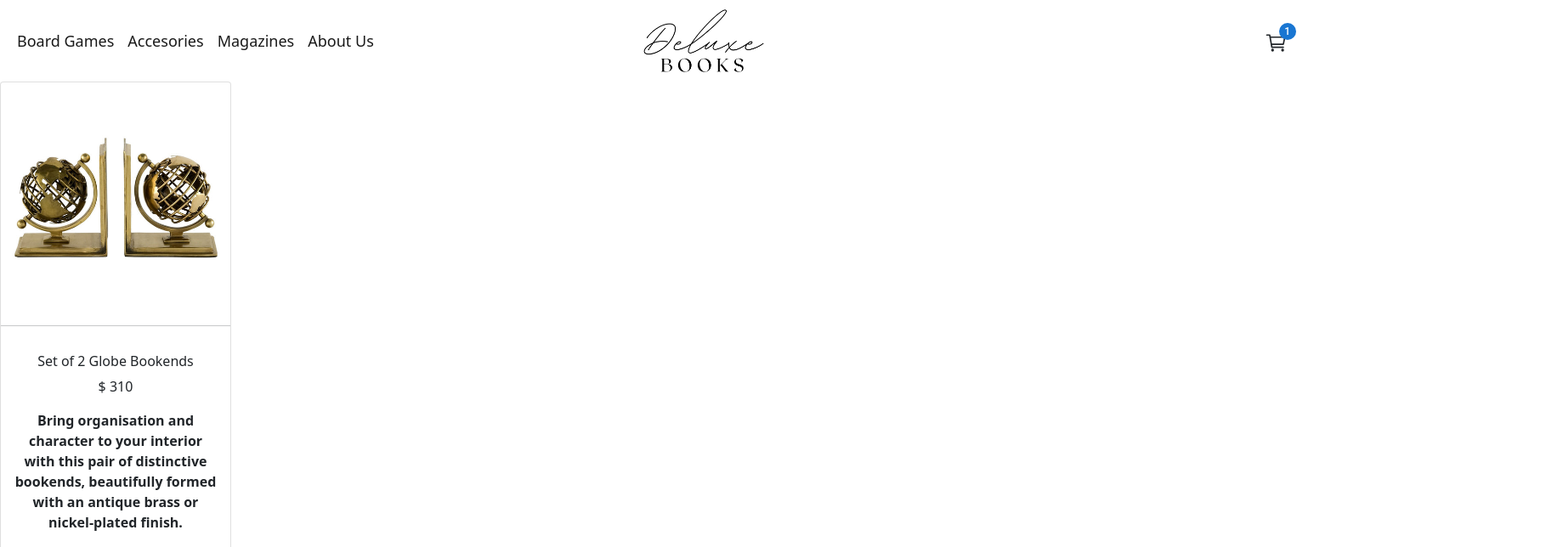
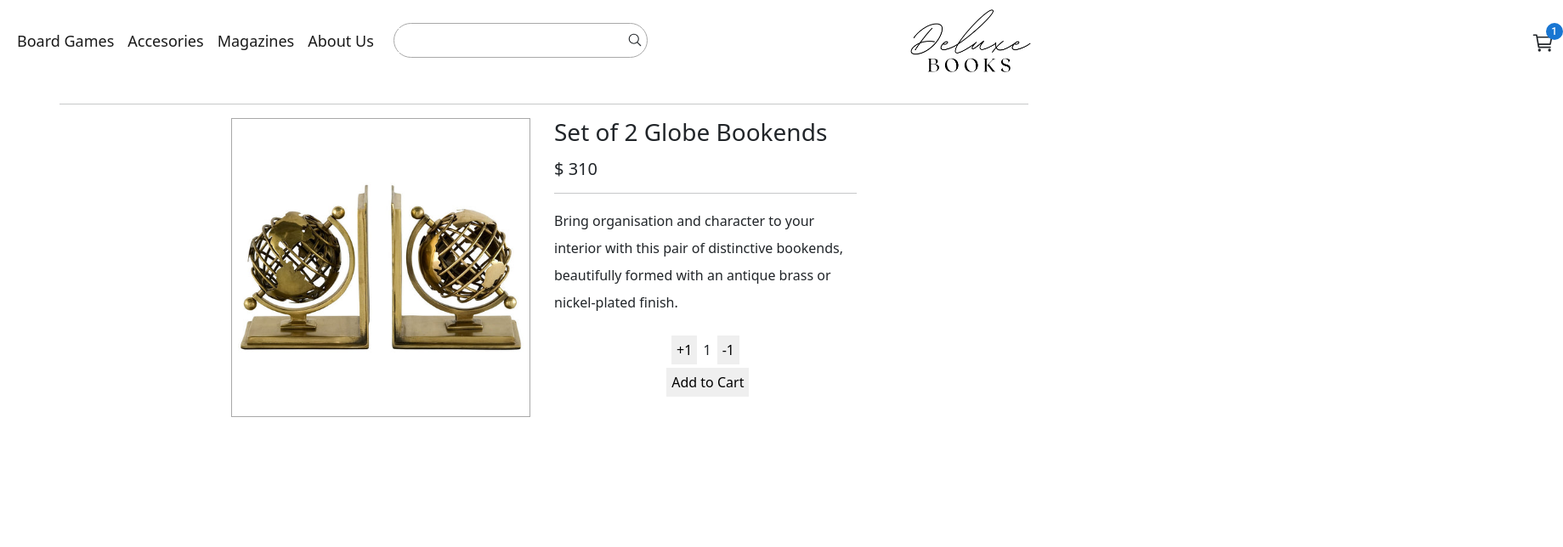
Before and after one commit to eugenia-villegas/luxury-bookstore, a React (Create React App) app: page /details/1 in a window 1280 px wide. Shown: the top 644 px of the page at 85% size, 1839 px wide, since content can reach past the window. Built offline with nearby package versions, Linux system fonts and the light colour scheme.

Commit message:
Estilo en el detalle del producto y comienzo del SearchForm

```diff
--- a/package.json
+++ b/package.json
@@ -16,6 +16,7 @@
     "react-icons": "^4.3.1",
     "react-router-dom": "^6.2.1",
     "react-scripts": "5.0.0",
+    "styled-components": "^5.3.3",
     "web-vitals": "^2.1.4"
   },
   "scripts": {
--- a/src/App.css
+++ b/src/App.css
@@ -62,3 +62,24 @@ nav {
     justify-content: space-around;
     padding: 0 5% 0 5%;
 }
+
+
+.detail-container {
+    padding-top: 2%;
+}
+
+.detail-img {
+    width: 22rem;
+    height: 22rem;
+    padding: 2%;
+    border: 1px solid #a8a8a8;
+}
+
+.detail-card-container h5 {
+    padding-top: 2%;
+}
+
+.detail-card-container p {
+    line-height: 2;
+    padding: 0 0 2% 0;
+}
--- a/src/components/ItemCount.js
+++ b/src/components/ItemCount.js
@@ -27,7 +27,7 @@ const ItemCount = (props) =>  {
                 <button onClick={decrement} className="counter-button">-1</button>
 
                 <br />
-                <button className="cart-add">Agregar al Carrito</button>
+                <button className="cart-add">Add to Cart</button>
             </p>
         </div>
         </>
--- a/src/components/ItemDetail.js
+++ b/src/components/ItemDetail.js
@@ -3,18 +3,20 @@ import ItemCount from './ItemCount.js';
 
 const ItemDetail = (props) => {
     return (
-        <div className="card h-100 item-card">
-            <img src={props.pictureUrl} class="card-img-top" alt={props.title} />
-            <hr/>
-            <div className="card-body text-center h-100">
-                <h6>{props.title}</h6>
-                <p className="card-price text-left">$ {props.price}</p>
-                <p className="fw-bold">{props.description}</p>
+        <div className="container detail-container">
+            <div className="row justify-content-md-center">
+                <hr></hr>
+                <div className="col-4">
+                <img className="detail-img" src={props.pictureUrl} alt={props.title} />
+                </div>
+                <div className="col-4 detail-card-container">
+                    <h3>{props.title}</h3>
+                    <h5>$ {props.price}</h5>
+                    <hr></hr>
+                    <p>{props.description}</p>
+                    <ItemCount />
+                </div>
             </div>
-            <div className="card-body text-right h-100">
-                <h6>$ {props.price}</h6>
-            </div>
-            <ItemCount />
         </div>
     )
 }
--- a/src/components/NavBar.js
+++ b/src/components/NavBar.js
@@ -2,7 +2,7 @@ import 'bootstrap/dist/css/bootstrap.min.css';
 import Logo from '../img/Deluxe.png';
 import Carrito from '../components/CartWidget';
 import { Link } from 'react-router-dom'
-
+import SearchForm from "../components/SearchForm.js";
 
 const Navbar = () => {
     return (
@@ -26,11 +26,13 @@ const Navbar = () => {
                     <li className="nav-item">
                     <Link to="/aboutUs" className="nav-link active" href="/">About Us</Link>
                     </li>
+                    <li className="nav-item">
+                    <SearchForm/>
+                    </li>
                 </ul>
                 <Link to="/"><img alt='logo' className="logo-img" src={Logo} /></Link>
                 <div className="d-none d-sm-block d-md-block d-lg-block d-xl-block d-xxl-block">
                  <span className="carrito"><Carrito /></span>
-
                 </div>
             </div>
         </div>
--- /dev/null
+++ b/src/components/SearchForm.js
@@ -0,0 +1,14 @@
+import { IoSearchOutline } from "react-icons/io5";
+import { Input } from "./styledComponents.js";
+import { SearchContainer } from "./styledComponents.js";
+
+const SearchForm = () => {
+    return (
+        <SearchContainer>
+            <Input />
+            <IoSearchOutline />
+        </SearchContainer>
+    )
+}
+
+export default SearchForm;
--- /dev/null
+++ b/src/components/styledComponents.js
@@ -0,0 +1,21 @@
+import styled from "styled-components";
+
+const SearchContainer = styled.div`
+    background-color: transparent;
+    border: solid 1px #a8a8a8;
+    border-radius: 40px;
+    display: flex;
+    align-items: center;
+    margin-left: 15px;
+    padding: 5px;
+`;
+
+const Input = styled.input`
+    margin-right: 5px;
+    border: none;
+    outline: none;
+`;
+
+export {
+    SearchContainer, Input,
+}
--- a/src/pages/Home.js
+++ b/src/pages/Home.js
@@ -2,6 +2,7 @@ import Navbar from '../components/NavBar.js';
 import ItemListContainer from '../components/ItemListContainer.js';
 import ItemDetailContainer from '../components/ItemDetailContainer.js';
 import { BrowserRouter, Route, Routes } from 'react-router-dom';
+import SearchForm from "../components/SearchForm.js"
 
 function Home() {
   return (
@@ -11,16 +12,12 @@ function Home() {
         <Navbar />
             <Routes>
                 <Route path="/" element={ <> <ItemListContainer /> </> } />
-
                 <Route path="/category/:idCategory" element={ <> <ItemListContainer /> </> } />
-
                 <Route path="/category/:idCategory" element={ <> <ItemListContainer /> </> } />
-
                 <Route path="/category/:idCategory" element={ <> <ItemListContainer /> </> } />
-
                 <Route path="/details/:idDetails" element={ <> <ItemDetailContainer /> </> } />
-
                 <Route path="/aboutUs" element={ <> </> } />
+                <Route path="/" element={ <> <SearchForm/> </> }/>
             </Routes>
         </BrowserRouter>
 
```
Also changed, not shown: 1 other file (tests, documents, lock files or other folders).
